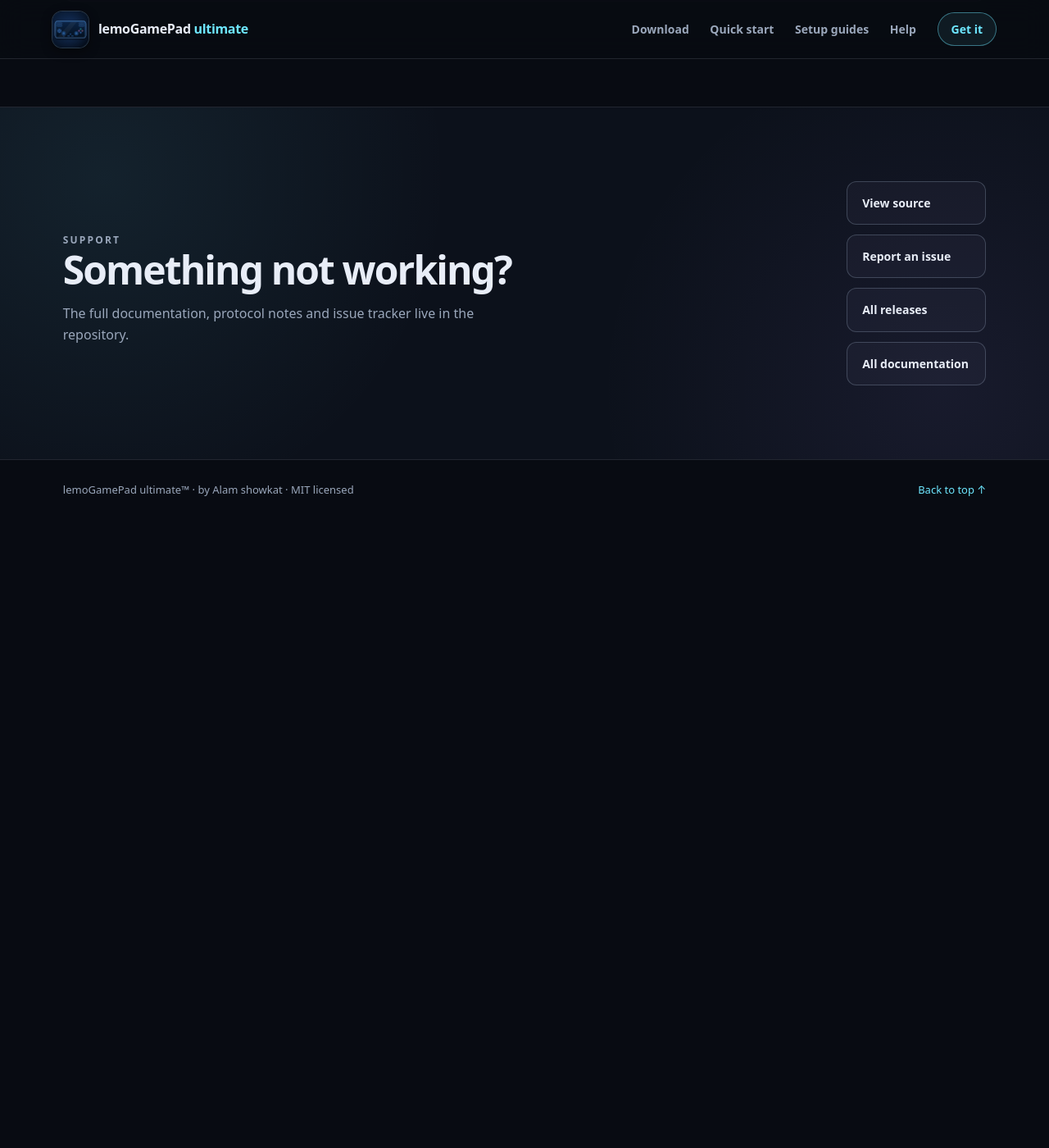
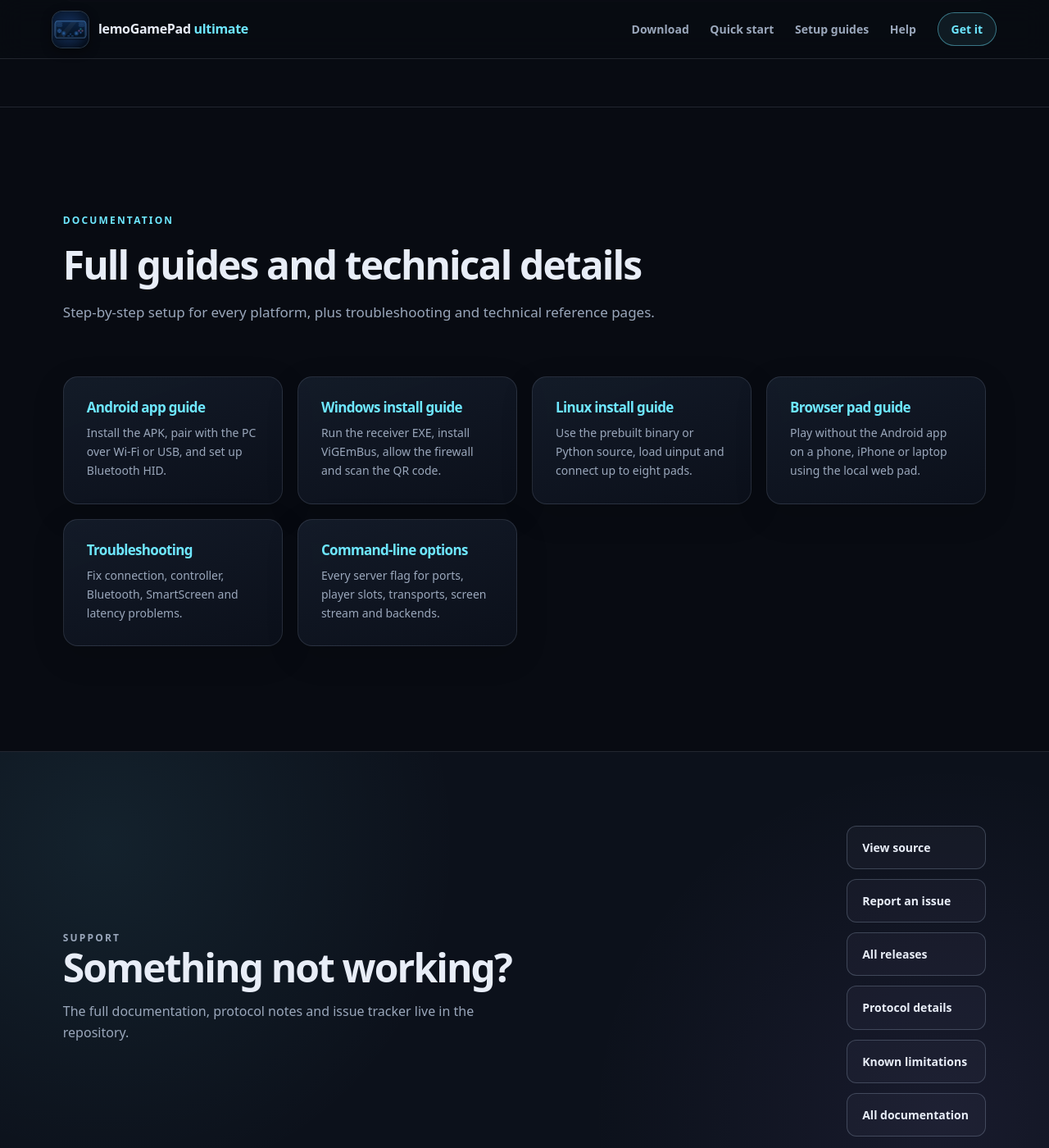
Before and after one commit to Alamshowkatdar/lemoGamePad-ultimate, a Jekyll site: the page docs/index.html, which Jekyll copies as it is, in a window 1280 px wide and 1400 px high, scrolled down 6180 px. Shown: the whole window at 82% size. Built offline with Jekyll 4.4.1, drawn with Linux system fonts in a browser that asks for light colours; before the commit the page ends 6814 px from its top, so only the background shows below that.

Commit message:
docs: optimize all published guides for search and link them from homepage

```diff
--- a/docs/_config.yml
+++ b/docs/_config.yml
@@ -12,3 +12,72 @@ defaults:
       layout: default
       title: "Android app guide — use your phone as a gamepad for PC"
       description: "Install the lemoGamePad Android app and connect it to a Windows or Linux PC over Wi-Fi, USB or Bluetooth HID. Step-by-step setup guide."
+  - scope:
+      path: "INSTALL-WINDOWS.md"
+    values:
+      layout: default
+      title: "Windows install — phone as an Xbox gamepad for PC"
+      description: "Install the lemoGamePad Windows receiver EXE and use an Android phone as an Xbox 360 gamepad. ViGEmBus, firewall rules and QR pairing explained."
+  - scope:
+      path: "INSTALL-LINUX.md"
+    values:
+      layout: default
+      title: "Linux install — virtual gamepad server for PC"
+      description: "Install the lemoGamePad Linux server from binary or source, load uinput and connect Android phones as evdev Xbox gamepads."
+  - scope:
+      path: "WEB.md"
+    values:
+      layout: default
+      title: "Browser gamepad for PC — play without an app"
+      description: "Use a phone, iPhone or laptop as a browser gamepad over Wi-Fi. No Android app and no account: open the local URL printed by the PC server."
+  - scope:
+      path: "TROUBLESHOOTING.md"
+    values:
+      layout: default
+      title: "Gamepad troubleshooting — phone not connecting to PC"
+      description: "Fix common lemoGamePad problems: PC not found, SmartScreen, the four-controller limit, invalid browser link, Bluetooth pairing and input lag."
+  - scope:
+      path: "PROTOCOL.md"
+    values:
+      layout: default
+      title: "Protocol — how the phone gamepad talks to the PC"
+      description: "Technical details of the lemoGamePad UDP control protocol, JPEG screen stream and browser WebSocket, including ports and packet formats."
+  - scope:
+      path: "COMMAND-LINE.md"
+    values:
+      layout: default
+      title: "Server command-line options"
+      description: "All lemoGamePad server flags for ports, player count, screen stream, browser pad key, transports and controller backends."
+  - scope:
+      path: "LIMITATIONS.md"
+    values:
+      layout: default
+      title: "Known limitations of the phone gamepad"
+      description: "Known limits of using an Android phone as a PC gamepad: XInput's four pads, Bluetooth HID differences, browser input rate and screen preview."
+  - scope:
+      path: "BUILDING.md"
+    values:
+      layout: default
+      title: "Build from source — repository layout"
+      description: "Build the lemoGamePad Android app and PC server from source, understand the repository layout and run the test suites."
+  - scope:
+      path: "RELEASING.md"
+    values:
+      layout: default
+      robots: "noindex, nofollow"
+      title: "Release checklist"
+      description: "Internal release checklist for lemoGamePad ultimate."
+  - scope:
+      path: "REVIEW.md"
+    values:
+      layout: default
+      robots: "noindex, nofollow"
+      title: "Review notes"
+      description: "Internal review notes for lemoGamePad ultimate."
+  - scope:
+      path: "SEO.md"
+    values:
+      layout: default
+      robots: "noindex, nofollow"
+      title: "SEO notes"
+      description: "Internal SEO notes for the lemoGamePad ultimate website."
--- a/docs/_layouts/default.html
+++ b/docs/_layouts/default.html
@@ -5,7 +5,7 @@
   <meta name="viewport" content="width=device-width, initial-scale=1">
   <title>{{ page.title }} | lemoGamePad ultimate</title>
   <meta name="description" content="{{ page.description }}">
-  <meta name="robots" content="index, follow, max-snippet:-1, max-image-preview:large">
+  <meta name="robots" content="{{ page.robots | default: 'index, follow, max-snippet:-1, max-image-preview:large' }}">
   <link rel="canonical" href="{{ site.url }}{{ site.baseurl }}{{ page.url }}">
   <meta name="theme-color" content="#050d1a">
   <link rel="icon" type="image/svg+xml" href="{{ site.baseurl }}/assets/logo.svg">
--- a/docs/index.html
+++ b/docs/index.html
@@ -195,7 +195,7 @@
           </ul>
           <div class="card-actions">
             <a class="btn small primary" href="https://github.com/Alamshowkatdar/lemoGamePad-ultimate/releases/latest">Get the APK</a>
-            <a class="text-link" href="https://github.com/Alamshowkatdar/lemoGamePad-ultimate/blob/main/docs/ANDROID.md">Android guide</a>
+            <a class="text-link" href="https://alamshowkatdar.github.io/lemoGamePad-ultimate/ANDROID.html">Android guide</a>
           </div>
         </article>
 
@@ -211,7 +211,7 @@
           </ul>
           <div class="card-actions">
             <a class="btn small primary" href="https://github.com/Alamshowkatdar/lemoGamePad-ultimate/releases/latest">Get the EXE</a>
-            <a class="text-link" href="https://github.com/Alamshowkatdar/lemoGamePad-ultimate/blob/main/docs/INSTALL-WINDOWS.md">Windows guide</a>
+            <a class="text-link" href="https://alamshowkatdar.github.io/lemoGamePad-ultimate/INSTALL-WINDOWS.html">Windows guide</a>
           </div>
         </article>
 
@@ -227,7 +227,7 @@
           </ul>
           <div class="card-actions">
             <a class="btn small primary" href="https://github.com/Alamshowkatdar/lemoGamePad-ultimate/releases/latest">Get the binary</a>
-            <a class="text-link" href="https://github.com/Alamshowkatdar/lemoGamePad-ultimate/blob/main/docs/INSTALL-LINUX.md">Linux guide</a>
+            <a class="text-link" href="https://alamshowkatdar.github.io/lemoGamePad-ultimate/INSTALL-LINUX.html">Linux guide</a>
           </div>
         </article>
 
@@ -237,7 +237,7 @@
           <h3>Browser pad</h3>
           <p>Start the PC server and open the local <code>Web pad</code> URL it prints. Works in Safari on iPhone too &mdash; add it to the Home Screen for a full-screen pad. Share a layout as text or a <code>#layout=</code> link. No CDN, font, analytics service or cloud relay.</p>
           <div class="card-actions">
-            <a class="btn small ghost" href="https://github.com/Alamshowkatdar/lemoGamePad-ultimate/blob/main/docs/WEB.md">Open the guide</a>
+            <a class="btn small ghost" href="https://alamshowkatdar.github.io/lemoGamePad-ultimate/WEB.html">Open the guide</a>
           </div>
         </article>
       </div>
@@ -303,7 +303,7 @@
               <li>Leave the console open. Scan its QR code in the Android app, or type the shown <code>PC IP</code>.</li>
             </ol>
             <p class="tip"><strong>Prefer to install things yourself?</strong> Run <code>lemoGamePad-server.exe --no-install-deps</code>, install <a href="https://github.com/nefarius/ViGEmBus/releases/tag/v1.22.0">ViGEmBus 1.22.0</a>, and run <code>pc\allow_firewall.ps1</code> as Administrator from the source repo.</p>
-            <a class="text-link" href="https://github.com/Alamshowkatdar/lemoGamePad-ultimate/blob/main/docs/INSTALL-WINDOWS.md">Read the full Windows guide →</a>
+            <a class="text-link" href="https://alamshowkatdar.github.io/lemoGamePad-ultimate/INSTALL-WINDOWS.html">Read the full Windows guide →</a>
           </div>
         </details>
 
@@ -318,7 +318,7 @@
               <li>Confirm the banner shows <code>uinput : OK</code>, then pair the phone with the QR code or IP.</li>
             </ol>
             <p class="tip"><strong>Wayland screen preview:</strong> install <code>grim</code>, <code>spectacle</code> or <code>gnome-screenshot</code>, or use an X11 session. Gamepad input works headless.</p>
-            <a class="text-link" href="https://github.com/Alamshowkatdar/lemoGamePad-ultimate/blob/main/docs/INSTALL-LINUX.md">Read the full Linux guide →</a>
+            <a class="text-link" href="https://alamshowkatdar.github.io/lemoGamePad-ultimate/INSTALL-LINUX.html">Read the full Linux guide →</a>
           </div>
         </details>
 
@@ -334,7 +334,7 @@
             </ol>
             <p class="tip"><strong>More players?</strong> Scan the <code>lemoGamePad-guest-qr-*.png</code> code printed by the server to join the next free pad automatically. P1 is the host and can freeze seat changes with <strong>LOCK PARTY</strong>; if P1 swaps, the new P1 player becomes host.</p>
             <p class="tip"><strong>Bluetooth is different:</strong> it is a standard HID gamepad for a PC or Android host. Pair the host, then tap <strong>SELECT HOST</strong> in the app. It does not use the PC server.</p>
-            <a class="text-link" href="https://github.com/Alamshowkatdar/lemoGamePad-ultimate/blob/main/docs/ANDROID.md">Read the full Android guide →</a>
+            <a class="text-link" href="https://alamshowkatdar.github.io/lemoGamePad-ultimate/ANDROID.html">Read the full Android guide →</a>
           </div>
         </details>
 
@@ -349,7 +349,7 @@
             </ol>
             <p class="tip"><strong>Party play:</strong> P1 is the host and gets <strong>LOCK PARTY</strong> in the Connection card. P1 can swap with anyone and the host role follows it. A <code>&amp;auto=1</code> guest link or its QR joins the next free pad without changing a saved slot.</p>
             <p class="tip"><strong>This website is only for downloads and instructions.</strong> The playable browser pad must be opened from the <code>http://PC-IP:9878/?k=...</code> URL printed by your own PC server. Public HTTPS pages cannot open a local <code>ws://</code> socket, and a relay would add latency.</p>
-            <a class="text-link" href="https://github.com/Alamshowkatdar/lemoGamePad-ultimate/blob/main/docs/WEB.md">Read the full browser-pad guide →</a>
+            <a class="text-link" href="https://alamshowkatdar.github.io/lemoGamePad-ultimate/WEB.html">Read the full browser-pad guide →</a>
           </div>
         </details>
       </div>
@@ -405,6 +405,22 @@
       <p class="note">Anything else? Search the <a href="https://github.com/Alamshowkatdar/lemoGamePad-ultimate/issues">issue tracker</a> or open a new issue with your OS, app version and the server banner.</p>
     </section>
 
+    <section class="section">
+      <div class="section-head">
+        <p class="kicker">Documentation</p>
+        <h2>Full guides and technical details</h2>
+        <p>Step-by-step setup for every platform, plus troubleshooting and technical reference pages.</p>
+      </div>
+      <div class="cards feature-grid">
+        <article class="card"><h3><a href="https://alamshowkatdar.github.io/lemoGamePad-ultimate/ANDROID.html">Android app guide</a></h3><p>Install the APK, pair with the PC over Wi-Fi or USB, and set up Bluetooth HID.</p></article>
+        <article class="card"><h3><a href="https://alamshowkatdar.github.io/lemoGamePad-ultimate/INSTALL-WINDOWS.html">Windows install guide</a></h3><p>Run the receiver EXE, install ViGEmBus, allow the firewall and scan the QR code.</p></article>
+        <article class="card"><h3><a href="https://alamshowkatdar.github.io/lemoGamePad-ultimate/INSTALL-LINUX.html">Linux install guide</a></h3><p>Use the prebuilt binary or Python source, load uinput and connect up to eight pads.</p></article>
+        <article class="card"><h3><a href="https://alamshowkatdar.github.io/lemoGamePad-ultimate/WEB.html">Browser pad guide</a></h3><p>Play without the Android app on a phone, iPhone or laptop using the local web pad.</p></article>
+        <article class="card"><h3><a href="https://alamshowkatdar.github.io/lemoGamePad-ultimate/TROUBLESHOOTING.html">Troubleshooting</a></h3><p>Fix connection, controller, Bluetooth, SmartScreen and latency problems.</p></article>
+        <article class="card"><h3><a href="https://alamshowkatdar.github.io/lemoGamePad-ultimate/COMMAND-LINE.html">Command-line options</a></h3><p>Every server flag for ports, player slots, transports, screen stream and backends.</p></article>
+      </div>
+    </section>
+
     <section class="support" id="support">
       <div>
         <p class="kicker">Support</p>
@@ -415,6 +431,8 @@
         <a href="https://github.com/Alamshowkatdar/lemoGamePad-ultimate">View source</a>
         <a href="https://github.com/Alamshowkatdar/lemoGamePad-ultimate/issues">Report an issue</a>
         <a href="https://github.com/Alamshowkatdar/lemoGamePad-ultimate/releases">All releases</a>
+        <a href="https://alamshowkatdar.github.io/lemoGamePad-ultimate/PROTOCOL.html">Protocol details</a>
+        <a href="https://alamshowkatdar.github.io/lemoGamePad-ultimate/LIMITATIONS.html">Known limitations</a>
         <a href="https://github.com/Alamshowkatdar/lemoGamePad-ultimate/tree/main/docs">All documentation</a>
       </div>
     </section>
```
Also changed, not shown: docs/SEO.md (+4 -1 lines), docs/sitemap.xml (+54 -0 lines).
